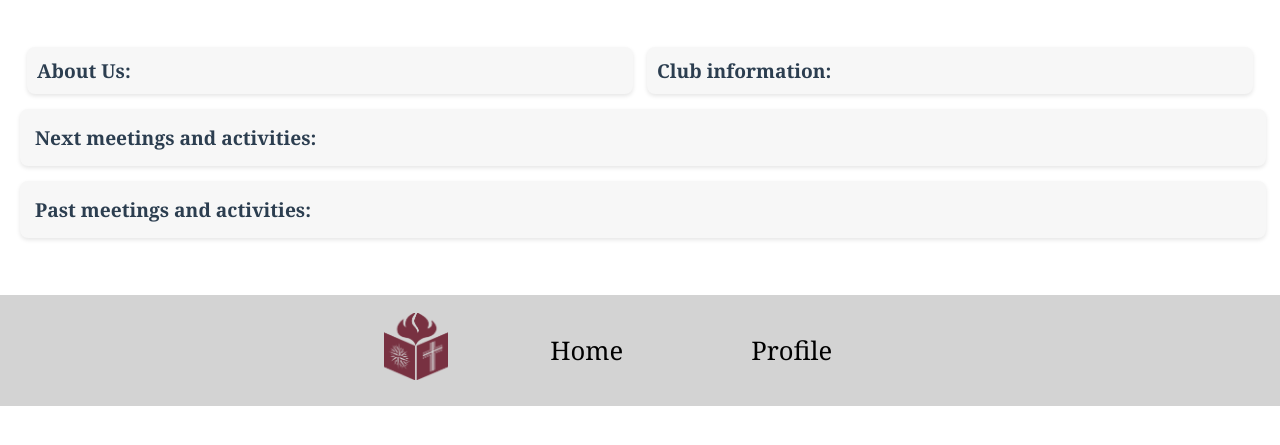
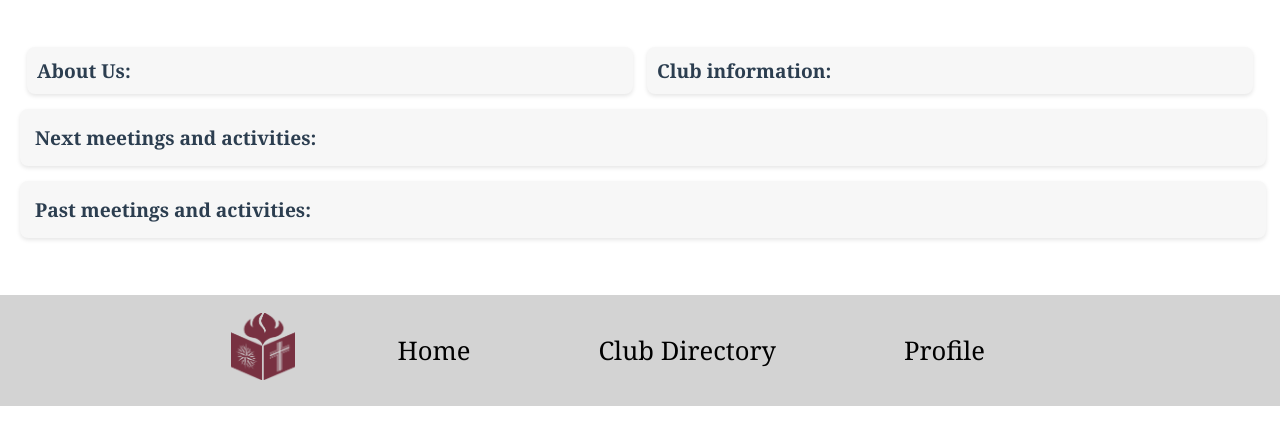
Before and after one commit to KateRielly/Clubhub, a plain HTML site: page clubDash.html in a window 1280 px wide. Shown: the part 271-716 px from the top of the page. Drawn offline with Linux system fonts and the light colour scheme; no server answers.

Commit message:
Update clubDash.html

```diff
--- a/clubDash.html
+++ b/clubDash.html
@@ -8,10 +8,8 @@
     <script src="club.js"></script>
     <title>clubba hubba</title>
     <script type="module">
-        import {displayClubInfo, editVerification} from './clubinfo.js';
+        import {displayClubInfo} from './clubinfo.js';
         window.displayClubInfo = displayClubInfo ;
-        window.editVerification=editVerification;
-        editVerification();
         displayClubInfo();
       </script>
 </head>
@@ -84,17 +82,18 @@
     </div>
 <!-- ENDDDDD OF MODAL -->
 
+
     <br>
     <!-- creates a footer at the bottom of the page -->
     <div class="footer">
-        <!-- by wrapping the logo in another box you can
+        <!-- by wraping the logo in another box you can
           make the image change on hover in css -->
         <div class="logos">
             <img class="logo" src= "images/stab_logo.webp" alt="logo">
         </div>
-        <p class="footnote" onClick = "location.replace('index.html');" >Home</p>
-        <p class="footnote" onClick = "location.replace('login.html');" >Profile</p>
-
+        <p class="footnote">Home</p>
+        <p class="footnote">Club Directory</p>
+        <p class="footnote">Profile</p>
     </div>
 
 </body>
```
